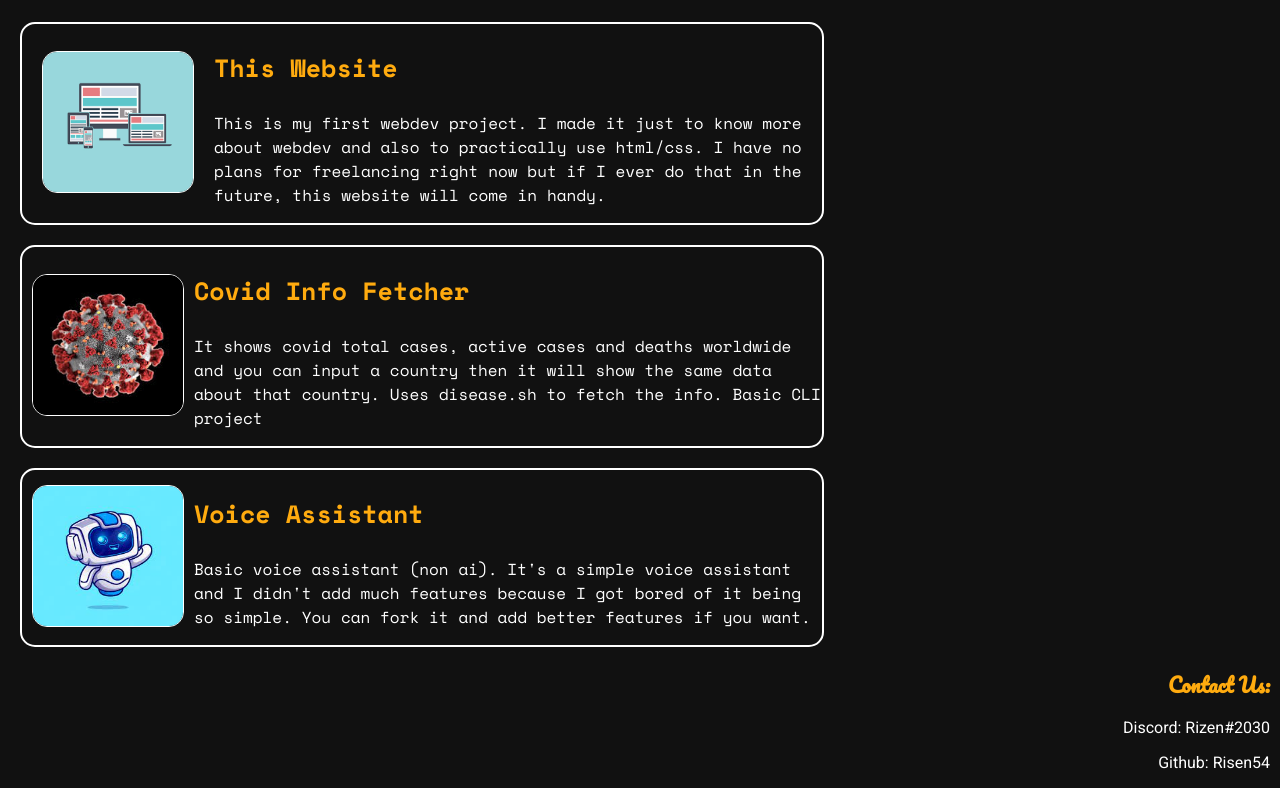
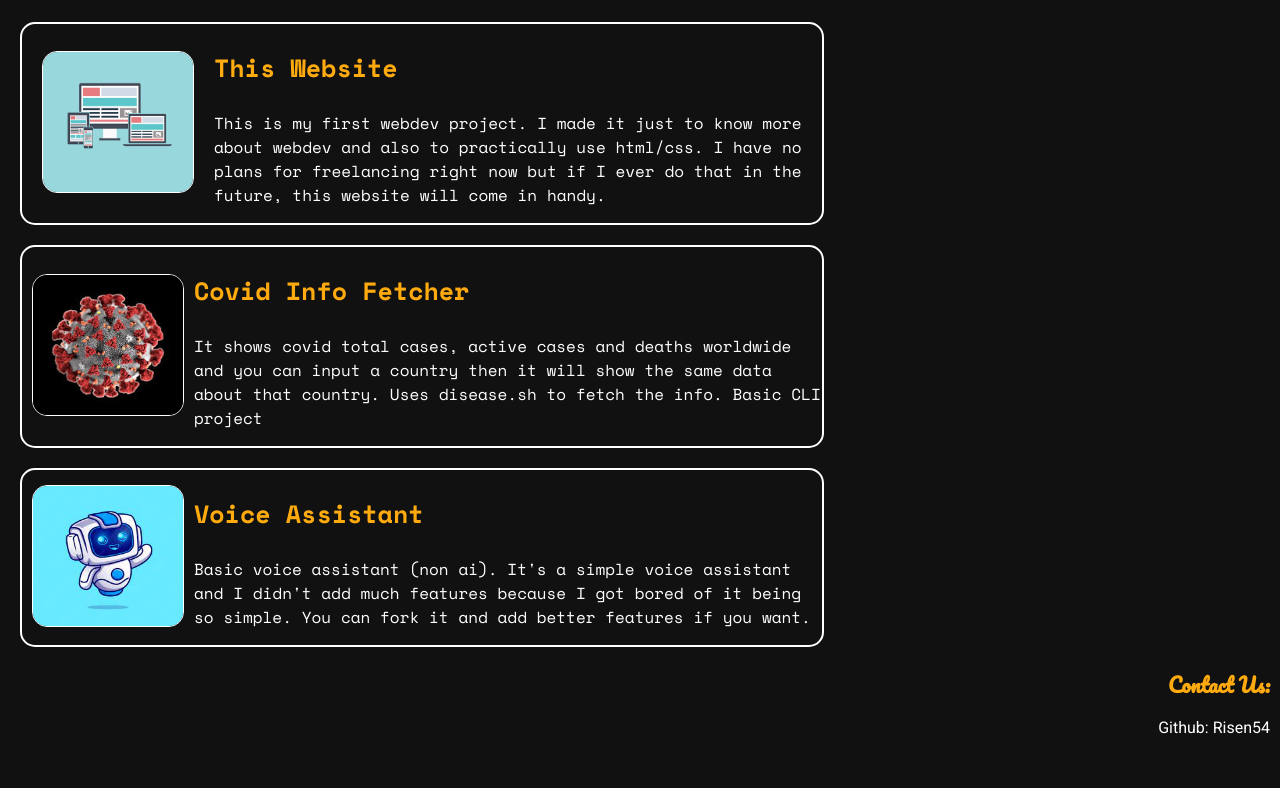
Before and after one commit to risen54/risen54.github.io, a plain HTML site: page index.html in a window 1280 px wide. Shown: the part 895-1683 px from the top of the page. After the commit the page ends 1648 px from the top, so only its background shows below. Drawn offline with nearby package versions, Linux system fonts and the light colour scheme.

Commit message:
Update index.html

```diff
--- a/index.html
+++ b/index.html
@@ -92,7 +92,6 @@
         <footer id="footer">
             <h3 id="contacts-heading">Contact Us:</h3>
             <ul id="contacts">
-                <p class="contact">Discord: Rizen#2030</p>
                 <p class="contact">Github: Risen54</p>
             </ul>
         </footer>
```
